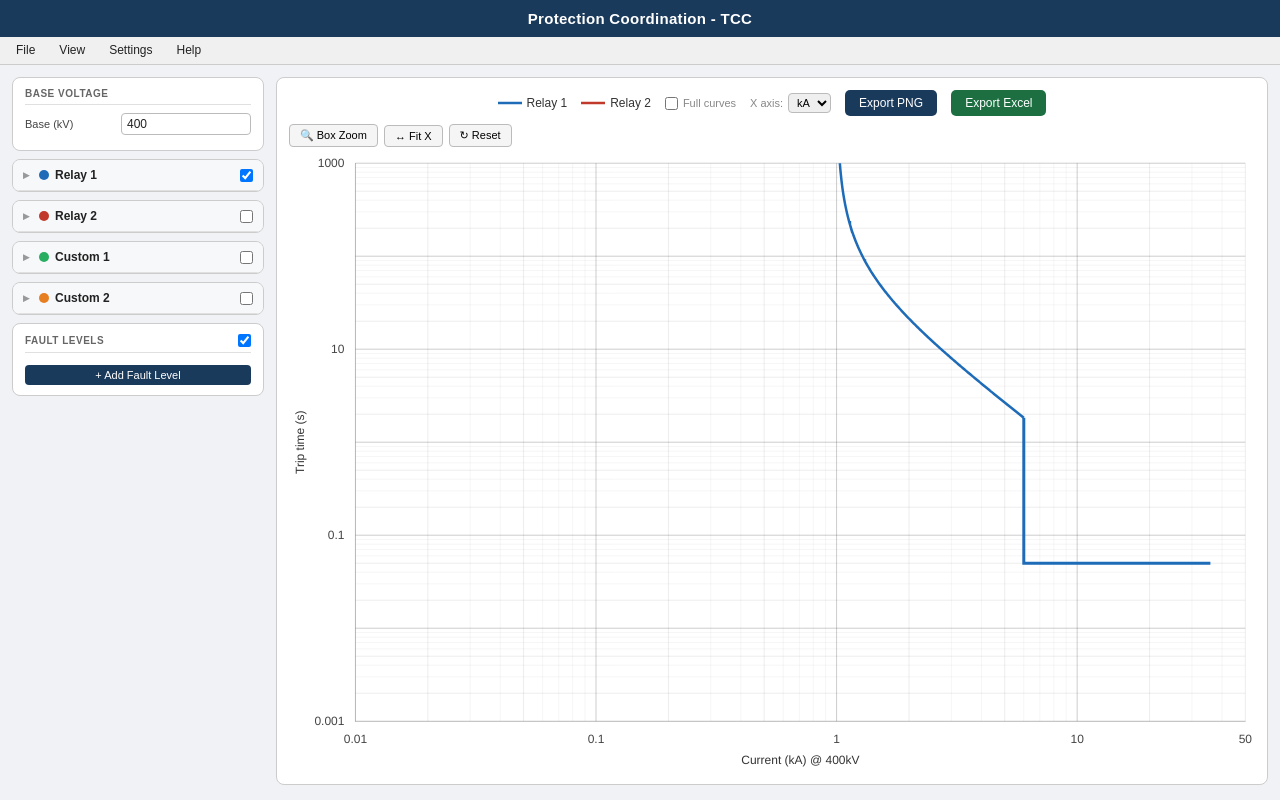
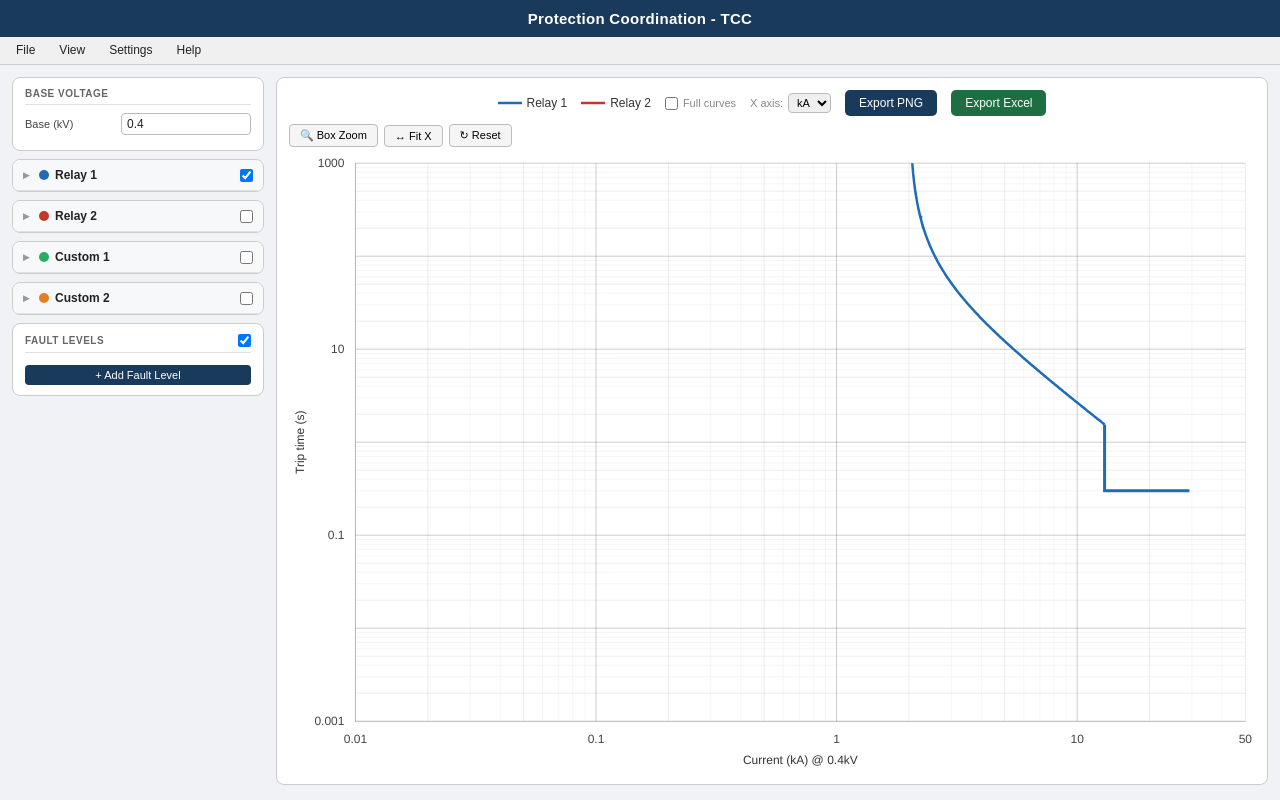
Before and after one commit to Rush2088/tcc-protection-app, a plain HTML site: page index.html in a window 1280 px wide. Drawn offline with nearby package versions, Linux system fonts and the light colour scheme.

Commit message:
feat: update default values — base 0.4kV, R1 2000A/13kA DT, R2 1000A/6kA DT

```diff
--- a/index.html
+++ b/index.html
@@ -202,7 +202,7 @@
   <div id="sidebar">
     <div class="card">
       <h4>Base Voltage</h4>
-      <div class="row"><label>Base (kV)</label><input type="number" id="baseV" value="400" step="0.001"></div>
+      <div class="row"><label>Base (kV)</label><input type="number" id="baseV" value="0.4" step="0.001"></div>
     </div>
 
     <!-- Relay 1 -->
@@ -216,7 +216,7 @@
       <div class="relay-body collapsed" id="rb1">
         <div class="stg-hdr"><span>Stage 1 - IDMT</span><input type="checkbox" id="r1-s1-en" checked onchange="toggleStage('r1-s1-body',this)"></div>
         <div class="stg-body" id="r1-s1-body">
-          <div class="row"><label id="r1-s1-lb">Pickup I (400kV, A)</label><input type="number" id="r1-s1-ip" value="1000" step="1"></div>
+          <div class="row"><label id="r1-s1-lb">Pickup I (400kV, A)</label><input type="number" id="r1-s1-ip" value="2000" step="1"></div>
           <div class="row"><label>TMS</label><input type="number" id="r1-s1-tms" value="0.8" step="0.05"></div>
           <div class="row"><label>Curve</label><select id="r1-s1-ct"><option value="EI" selected>IEC EI</option><option value="VI">IEC VI</option><option value="SI">IEC SI</option><option value="LTI">IEC LTI</option></select></div>
         </div>
@@ -228,8 +228,8 @@
         </div>
         <div class="stg-hdr"><span>Stage 2 - DT</span><input type="checkbox" id="r1-dt-en" checked onchange="toggleStage('r1-dt-body',this)"></div>
         <div class="stg-body" id="r1-dt-body">
-          <div class="row"><label id="r1-dt-lb">Pickup I (400kV, A)</label><input type="number" id="r1-dt-ip" value="6000" step="1"></div>
-          <div class="row"><label>td (s)</label><input type="number" id="r1-dt-td" value="0.05" step="0.01"></div>
+          <div class="row"><label id="r1-dt-lb">Pickup I (400kV, A)</label><input type="number" id="r1-dt-ip" value="13000" step="1"></div>
+          <div class="row"><label>td (s)</label><input type="number" id="r1-dt-td" value="0.3" step="0.01"></div>
         </div>
       </div>
     </div>
@@ -245,7 +245,7 @@
       <div class="relay-body collapsed" id="rb2">
         <div class="stg-hdr"><span>Stage 1 - IDMT</span><input type="checkbox" id="r2-s1-en" checked onchange="toggleStage('r2-s1-body',this)"></div>
         <div class="stg-body" id="r2-s1-body">
-          <div class="row"><label id="r2-s1-lb">Pickup I (400kV, A)</label><input type="number" id="r2-s1-ip" value="7" step="0.1"></div>
+          <div class="row"><label id="r2-s1-lb">Pickup I (400kV, A)</label><input type="number" id="r2-s1-ip" value="1000" step="0.1"></div>
           <div class="row"><label>TMS</label><input type="number" id="r2-s1-tms" value="0.8" step="0.05"></div>
           <div class="row"><label>Curve</label><select id="r2-s1-ct"><option value="EI">IEC EI</option><option value="VI" selected>IEC VI</option><option value="SI">IEC SI</option><option value="LTI">IEC LTI</option></select></div>
         </div>
@@ -257,7 +257,7 @@
         </div>
         <div class="stg-hdr"><span>Stage 2 - DT</span><input type="checkbox" id="r2-dt-en" checked onchange="toggleStage('r2-dt-body',this)"></div>
         <div class="stg-body" id="r2-dt-body">
-          <div class="row"><label id="r2-dt-lb">Pickup I (400kV, A)</label><input type="number" id="r2-dt-ip" value="200" step="1"></div>
+          <div class="row"><label id="r2-dt-lb">Pickup I (400kV, A)</label><input type="number" id="r2-dt-ip" value="6000" step="1"></div>
           <div class="row"><label>Td (s)</label><input type="number" id="r2-dt-td" value="0.08" step="0.01"></div>
         </div>
       </div>
@@ -423,16 +423,16 @@
 </div>
 
 <script type="module">
-  import './src/chart/plugins.js?v=9';
-  import { render, zoomState, resetZoom } from './src/chart/render.js?v=9';
-  import { addFL, removeFL, renderFLList } from './src/ui/fault-levels.js?v=9';
-  import { faultLevels }                   from './src/state.js?v=9';
-  import { exportPNG }                     from './src/ui/export.js?v=9';
-  import { exportXLSX }                   from './src/ui/export-excel.js?v=9';
+  import './src/chart/plugins.js?v=10';
+  import { render, zoomState, resetZoom } from './src/chart/render.js?v=10';
+  import { addFL, removeFL, renderFLList } from './src/ui/fault-levels.js?v=10';
+  import { faultLevels }                   from './src/state.js?v=10';
+  import { exportPNG }                     from './src/ui/export.js?v=10';
+  import { exportXLSX }                   from './src/ui/export-excel.js?v=10';
   import {
     openCDModal, closeCDModal, saveCDModal,
     cdAddRow, cdDelRow, cdMoveUp, cdMoveDown, cdPasteClipboard
-  } from './src/ui/custom-device.js?v=9';
+  } from './src/ui/custom-device.js?v=10';
 
   window.addFL            = addFL;
   window.removeFL         = removeFL;
```
